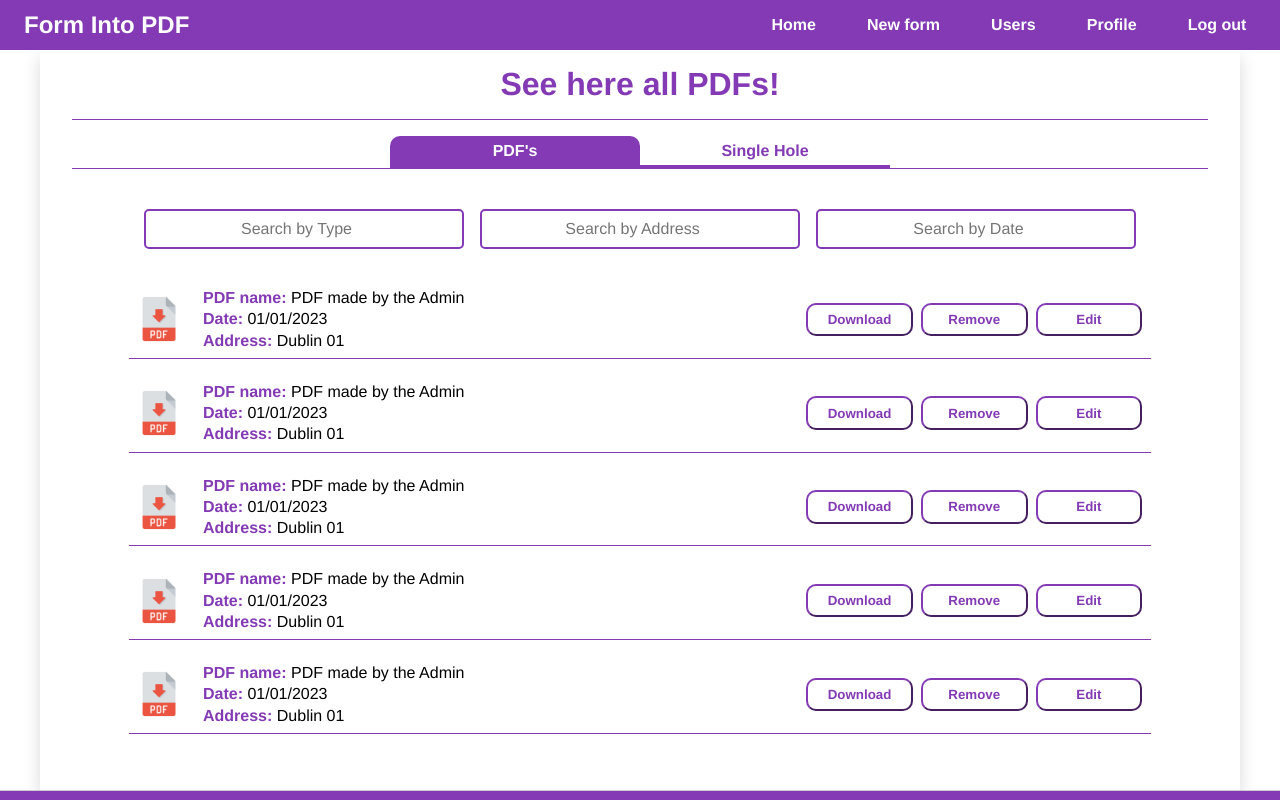
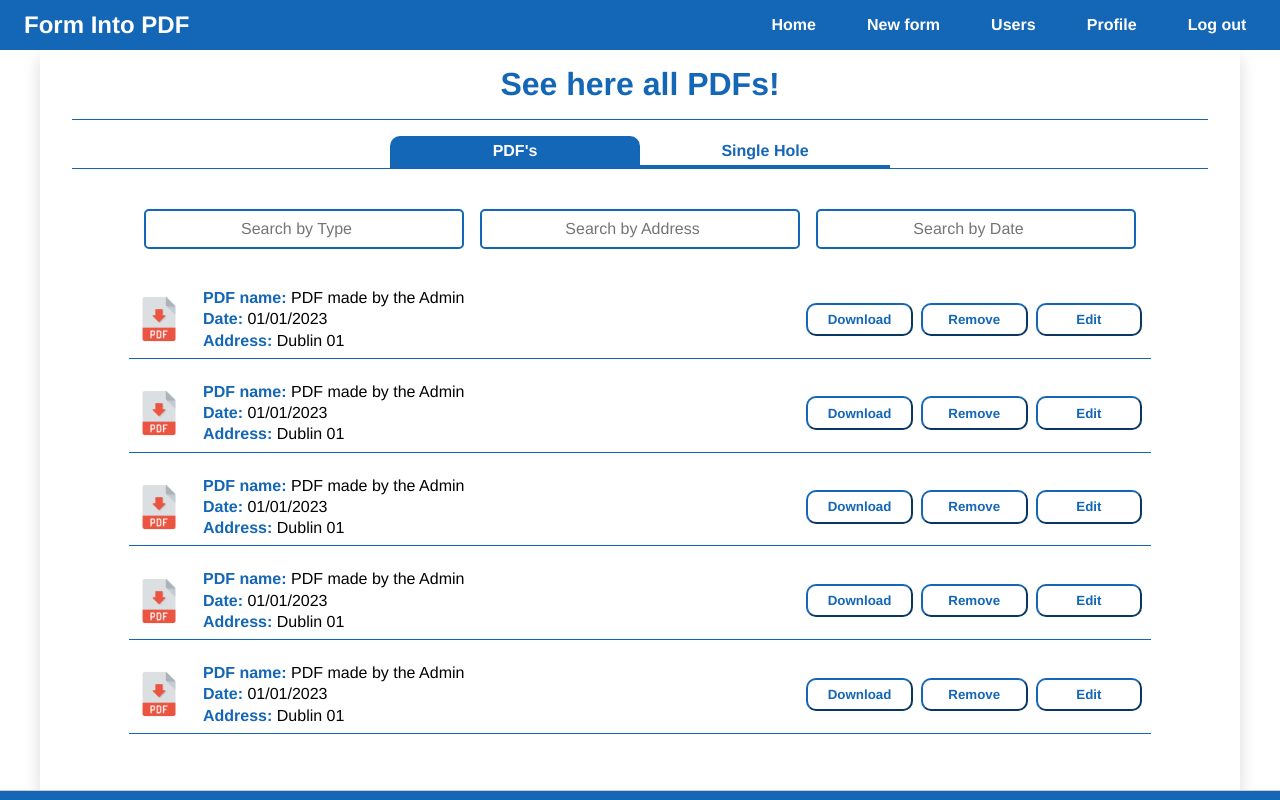
Before and after one commit to sbritobreno/FormIntoPDF-FrontEnd, a React (Create React App) app: page /all_users in a window 1280 px wide. Both pictures are taken after a click on the item "Home". Shown: the top 800 px of the page. Built offline with nearby package versions, Linux system fonts and the light colour scheme.

Commit message:
Create primary color variable and change its value

```diff
--- a/src/components/layout/Footer.module.css
+++ b/src/components/layout/Footer.module.css
@@ -3,7 +3,7 @@
   display: flex;
   align-items: center;
   justify-content: center;
-  background-color: #833AB4;
+  background-color: var(--primary-color);
   color: #ccc;
   border-top: 1px solid #ccc;
 }
--- a/src/components/layout/MobileNavbar.module.css
+++ b/src/components/layout/MobileNavbar.module.css
@@ -11,7 +11,7 @@
   .navbar {
     display: flex;
     justify-content: space-between;
-    background-color: #833AB4;
+    background-color: var(--primary-color);
     color: #fff;
 
   }
@@ -46,7 +46,7 @@
   }
 
   .dropdown_content a {
-    color: #833AB4;
+    color: var(--primary-color);
     padding: 12px 16px;
     text-decoration: none;
     display: block;
--- a/src/components/layout/Navbar.module.css
+++ b/src/components/layout/Navbar.module.css
@@ -12,7 +12,7 @@
   display: flex;
   justify-content: space-between;
   padding: 0em 0.5em;
-  background-color: #833AB4;
+  background-color: var(--primary-color);
   color: #fff;
 
 }
@@ -42,11 +42,11 @@
 
 .navbar li:hover {
   background-color: #fff;
-  color: #833AB4;
+  color: var(--primary-color);
 }
 
 .navbar li:hover > a {
-  color: #833AB4;
+  color: var(--primary-color);
 }
 
 .dropdown {
@@ -66,7 +66,7 @@
 }
 
 .dropdown_content a {
-  color: #833AB4;
+  color: var(--primary-color);
   padding: 12px 16px;
   text-decoration: none;
   display: block;
--- a/src/components/pages/Auth/Login.module.css
+++ b/src/components/pages/Auth/Login.module.css
@@ -4,7 +4,7 @@
   left: 0;
   width: 100%;
   height: 100%;
-  background-color: #833ab4;
+  background-color: var(--primary-color);
   z-index: 5;
 }
 
@@ -17,7 +17,7 @@
 .form_container {
   width: 350px;
   margin: auto;
-  background-color: #833ab4;
+  background-color: var(--primary-color);
 }
 
 .form_container h1 {
--- a/src/components/pages/Auth/NewUser.module.css
+++ b/src/components/pages/Auth/NewUser.module.css
@@ -78,7 +78,7 @@ h1 {
 }
 
 input:checked + .slider {
-  background-color: #833ab4;
+  background-color: var(--primary-color);
 }
 
 input:checked + .slider:before {
--- a/src/components/pages/Form/Form1.module.css
+++ b/src/components/pages/Form/Form1.module.css
@@ -12,7 +12,7 @@ h1 {
 fieldset {
     padding: 0.5em;
     margin-bottom: 1em;
-    border: 2px dashed #833ab4;
+    border: 2px dashed var(--primary-color);
 }
 
 legend {
@@ -40,7 +40,7 @@ legend {
 .form_container input[type="button"] {
   margin-top: 0.3em;
   border-radius: 8px;
-  background-color: #833ab4;
+  background-color: var(--primary-color);
   border: none;
   color: #fff;
   min-width: 100px;
--- a/src/components/pages/Home/Home.module.css
+++ b/src/components/pages/Home/Home.module.css
@@ -1,7 +1,7 @@
 .home_header {
   text-align: center;
   margin-bottom: 1em;
-  border-bottom: 1px solid #833ab4;
+  border-bottom: 1px solid var(--primary-color);
 }
 
 .home_header h1 {
@@ -17,17 +17,17 @@
   justify-content: center;
   text-align: center;
   margin-bottom: 2em;
-  border-bottom: 1px solid #833ab4;
+  border-bottom: 1px solid var(--primary-color);
 }
 
 .btn_selector {
   width: 250px;
   height: 2em;
-  color: #833ab4;
+  color: var(--primary-color);
   margin: 0;
   border-radius: 0px;
   border: none;
-  border-bottom: 3px solid #833ab4;
+  border-bottom: 3px solid var(--primary-color);
   background-color: #fff;
   font-weight: bold;
   font-size: 1em;
@@ -41,8 +41,8 @@
   margin: 0;
   border-radius: 0px;
   border: none;
-  border-bottom: 3px solid #833ab4;
-  background-color: #833ab4;
+  border-bottom: 3px solid var(--primary-color);
+  background-color: var(--primary-color);
   font-weight: bold;
   font-size: 1em;
   cursor: pointer;
@@ -63,9 +63,9 @@
   margin: 0.5em;
   text-align: center;
   border-radius: 5px;
-  color: #833ab4;
+  color: var(--primary-color);
   font-size: 16px;
-  border: 2px solid #833ab4;
+  border: 2px solid var(--primary-color);
 }
 
 .pdfs_container {
@@ -78,7 +78,7 @@
   display: flex;
   width: 90%;
   margin: 0.5em;
-  border-bottom: 1px solid #833ab4;
+  border-bottom: 1px solid var(--primary-color);
   padding: 5px;
   text-align: center;
   background-color: #fff;
@@ -115,8 +115,8 @@ button {
   height: 2.5em;
   margin: 0.5em;
   border-radius: 10px;
-  color: #833ab4;
-  border-color: #833ab4;
+  color: var(--primary-color);
+  border-color: var(--primary-color);
   background-color: #fff;
   font-weight: bold;
   cursor: pointer;
--- a/src/components/pages/Map/Map.module.css
+++ b/src/components/pages/Map/Map.module.css
@@ -29,9 +29,9 @@
   padding-inline: 10px;
   text-align: center;
   border-radius: 5px;
-  color: #833ab4;
+  color: var(--primary-color);
   font-size: 20px;
-  border: 2px solid #833ab4;
+  border: 2px solid var(--primary-color);
   box-shadow: 0 0.5rem 1rem rgb(0 0 0 / 15%);
 }
 
@@ -42,9 +42,9 @@
   padding-inline: 10px;
   text-align: center;
   border-radius: 5px;
-  color: #833ab4;
+  color: var(--primary-color);
   font-size: 20px;
-  border: 2px solid #833ab4;
+  border: 2px solid var(--primary-color);
   box-shadow: 0 0.5rem 1rem rgb(0 0 0 / 15%);
 }
 
--- a/src/components/pages/User/Profile.module.css
+++ b/src/components/pages/User/Profile.module.css
@@ -35,8 +35,8 @@
   font-size: 1.1em;
   font-weight: bold;
   background-color: #fff;
-  color: #833ab4;
-  border: 2px solid #833ab4;
+  color: var(--primary-color);
+  border: 2px solid var(--primary-color);
 }
 
 .btn2:hover {
--- a/src/components/pages/User/Users.module.css
+++ b/src/components/pages/User/Users.module.css
@@ -1,7 +1,7 @@
 .users_header {
   text-align: center;
   margin-bottom: 2em;
-  border-bottom: 1px solid #833ab4;
+  border-bottom: 1px solid var(--primary-color);
 }
 
 .users_header h1 {
@@ -25,9 +25,9 @@
   margin: 0.5em;
   text-align: center;
   border-radius: 5px;
-  color: #833ab4;
+  color: var(--primary-color);
   font-size: 16px;
-  border: 2px solid #833ab4;
+  border: 2px solid var(--primary-color);
 }
 
 .users_container {
@@ -40,7 +40,7 @@
   display: flex;
   width: 90%;
   margin: 0.5em;
-  border-bottom: 1px solid #833ab4;
+  border-bottom: 1px solid var(--primary-color);
   padding: 5px;
   text-align: center;
   background-color: #fff;
@@ -78,8 +78,8 @@ button {
   height: 2.5em;
   margin: 0.3em;
   border-radius: 10px;
-  color: #833ab4;
-  border-color: #833ab4;
+  color: var(--primary-color);
+  border-color: var(--primary-color);
   background-color: #fff;
   font-weight: bold;
   cursor: pointer;
@@ -98,7 +98,7 @@ button {
 .toggle_switch label {
   font-weight: bold;
   font-size: 1em;
-  color: #833ab4;
+  color: var(--primary-color);
 }
 
 .switch {
@@ -141,7 +141,7 @@ button {
 }
 
 input:checked + .slider {
-  background-color: #833ab4;
+  background-color: var(--primary-color);
 }
 
 input:checked + .slider:before {
--- a/src/index.css
+++ b/src/index.css
@@ -3,15 +3,16 @@
   margin: 0;
   font-family: Helvetica;
   box-sizing: border-box;
+  --primary-color: #1466B6;
 }
 
 h1 {
-  color: #833AB4;
+  color: var(--primary-color);
   margin-bottom: 1em;
   font-size: 2em;
 }
 
 .bold {
   font-weight: bold;
-  color: #833AB4;
+  color: var(--primary-color);
 }
```
